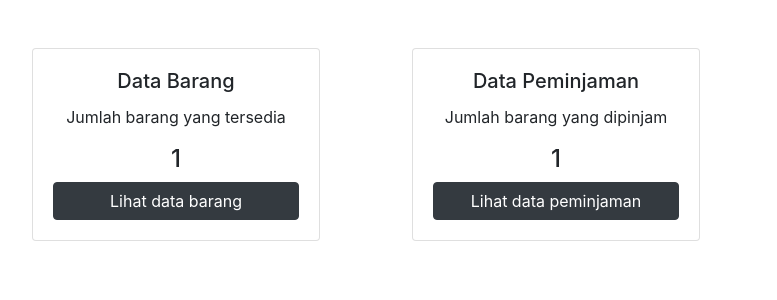
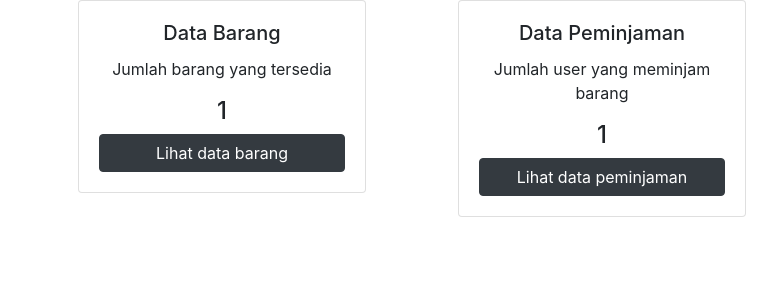
Before and after one commit to RidwanNurohman/sts_web_ridwan.github.io, a PHP site: page /home2.php in a window 1280 px wide. Shown: the part 56-356 px from the top of the page, without its empty margins (53-830 px from the left). Run offline with PHP 8.4, Linux system fonts and the light colour scheme; the visitor is signed in with stand-in values (Sample User, id 1); data comes from the database, SQL or seed files in the repository.

Commit message:
Update home2.php

```diff
--- a/home2.php
+++ b/home2.php
@@ -9,6 +9,12 @@
   <!-- Bootstrap CSS -->
   <link rel="stylesheet" href="https://cdn.jsdelivr.net/npm/bootstrap@4.6.2/dist/css/bootstrap.min.css"
     integrity="sha384-xOolHFLEh07PJGoPkLv1IbcEPTNtaed2xpHsD9ESMhqIYd0nLMwNLD69Npy4HI+N" crossorigin="anonymous">
+    <style>
+    /* Custom CSS */
+    #content-wrapper {
+      margin-left: 200px; /* Adjust this value according to your sidebar width */
+    }
+  </style>
 
   <title>Home</title>
 </head>
@@ -39,7 +45,7 @@
     <script src="https://cdn.jsdelivr.net/npm/popper.js@1.16.1/dist/umd/popper.min.js" integrity="sha384-9/reFTGAW83EW2RDu2S0VKaIzap3H66lZH81PoYlFhbGU+6BZp6G7niu735Sk7lN" crossorigin="anonymous"></script>
     <script src="https://cdn.jsdelivr.net/npm/bootstrap@4.6.2/dist/js/bootstrap.min.js" integrity="sha384-+sLIOodYLS7CIrQpBjl+C7nPvqq+FbNUBDunl/OZv93DB7Ln/533i8e/mZXLi/P+" crossorigin="anonymous"></script>
     -->
-<div class="container mt-5">
+<div class="container mr-4">
 
     <div class="row text-center">
       <div class="col-md-4">
@@ -68,7 +74,7 @@
                 ?>
 
                 <h5 class="card-title">Data Peminjaman</h5>
-                <p class="card-text">Jumlah barang yang dipinjam </p>
+                <p class="card-text">Jumlah user yang meminjam barang </p>
                 <h4><?= $user['jmlPinjam']; ?></h4>
                 <a href="peminjaman2.php" class="btn btn-dark btn-block">Lihat data peminjaman</a>
              </div>
```
